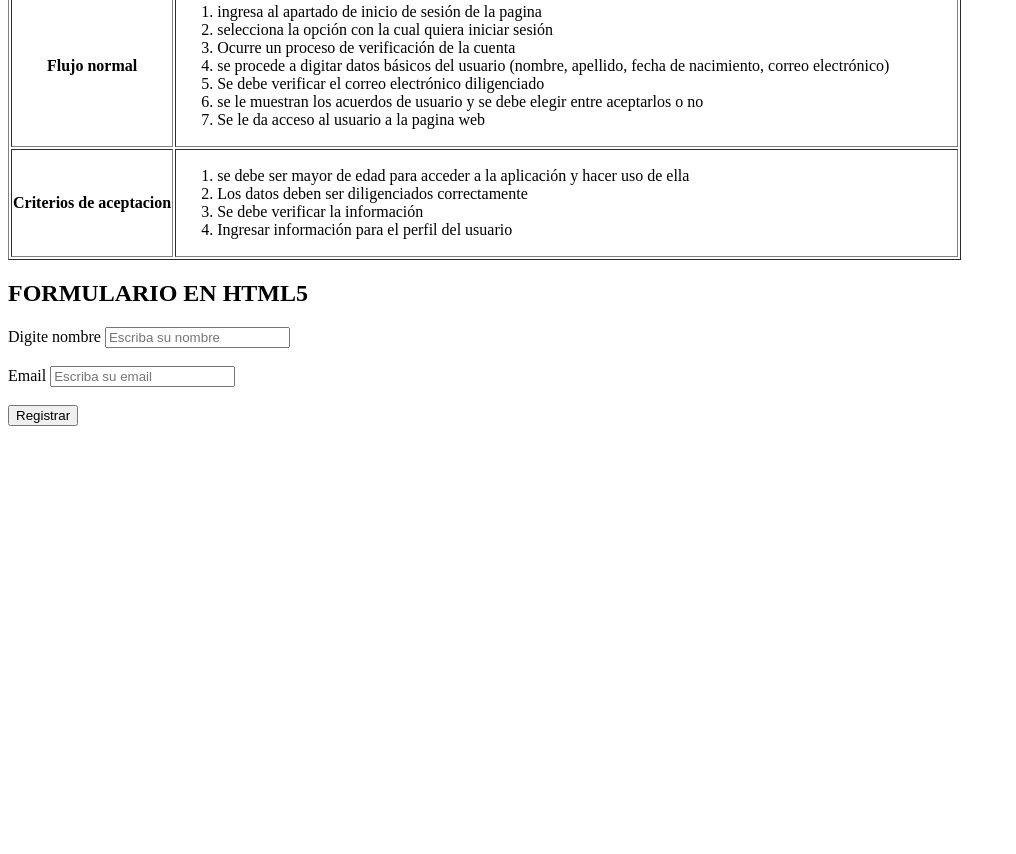
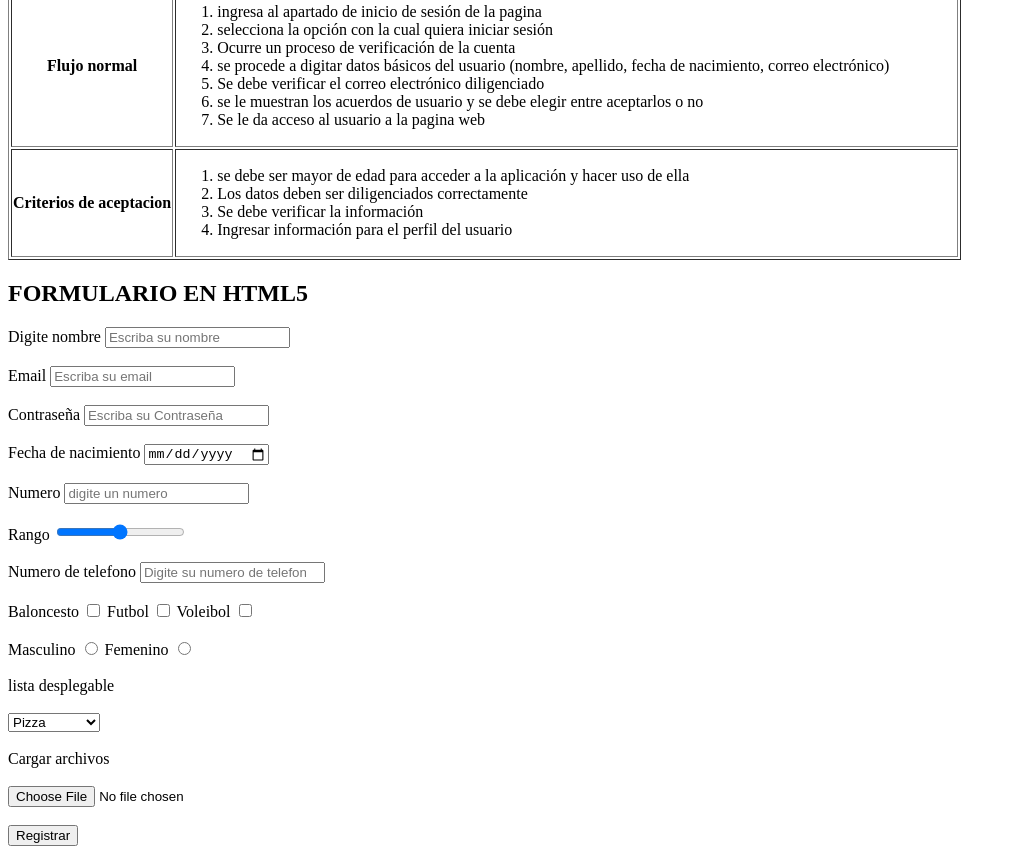
Before and after one commit to andresjsalcedo/ADSO_2670687, a plain HTML site: page HTML/index.html in a window 1280 px wide. Shown: the part 907-1761 px from the top of the page, without its empty margins (0-1016 px from the left). Before the commit the page ends 1341 px from the top, so only its background shows below. Drawn offline with Linux system fonts and the light colour scheme.

Commit message:
Se agregaron controles de formulario

```diff
--- a/HTML/index.html
+++ b/HTML/index.html
@@ -107,6 +107,35 @@
             <input type="text" name="nombre" id="nombre" placeholder="Escriba su nombre" required=""> <br> <br>
             <label for="Email">Email</label>
             <input type="Email" name="email" id="email" placeholder="Escriba su email" required=""> <br> <br>
+            <label for="">Contraseña</label>
+            <input type="password" name="Contraseña" id="Contraseña" placeholder="Escriba su Contraseña" required=""> <br> <br>
+            <label for="">Fecha de nacimiento</label>
+            <input type="date" name="Fecha" id="Fecha" placeholder="Digite su fecha de nacimiento" required=""> <br> <br>
+            <label for="">Numero</label>
+            <input type="number" name="Numero" id="Numero" placeholder="digite un numero" required=""> <br> <br>
+            <label for="">Rango</label>
+            <input type="range" name="Rango" id="Rango" placeholder="Rango" required=""> <br> <br>
+            <label for="">Numero de telefono</label>
+            <input type="number" name="numero" id="numero" placeholder="Digite su numero de telefono" required=""> <br> <br>
+            <label for="">Baloncesto</label>
+            <input type="checkbox" name="checkbox" id="checkbox" placeholder="" required="">
+            <label for="">Futbol</label>
+            <input type="checkbox" name="checkbox" id="checkbox" placeholder="" required="">
+            <label for="">Voleibol</label>
+            <input type="checkbox" name="checkbox" id="checkbox" placeholder="" required=""> <br> <br>
+            <label for="">Masculino</label>
+            <input type="radio" name="radio" id="radio" placeholder="" required="">
+            <label for="">Femenino</label>
+            <input type="radio" name="radio" id="radio" placeholder="" required=""> <br> <br>
+            <label for="">lista desplegable</label> <br> <br>
+            <select>
+                <option value="opción 1">Pizza</option>
+                <option value="opción 2">Salchipapa</option>
+                <option value="opción 3">Tacos</option>
+                <option value="opción 4">Quesadillas</option>
+            </select> <br> <br>
+            <label for="">Cargar archivos</label> <br> <br>
+            <input type="file" name="archivo" id="archivo" placeholder="file" required=""> <br> <br>
             <button value="Registrar">Registrar</button>
         </form>
     </body>
```
